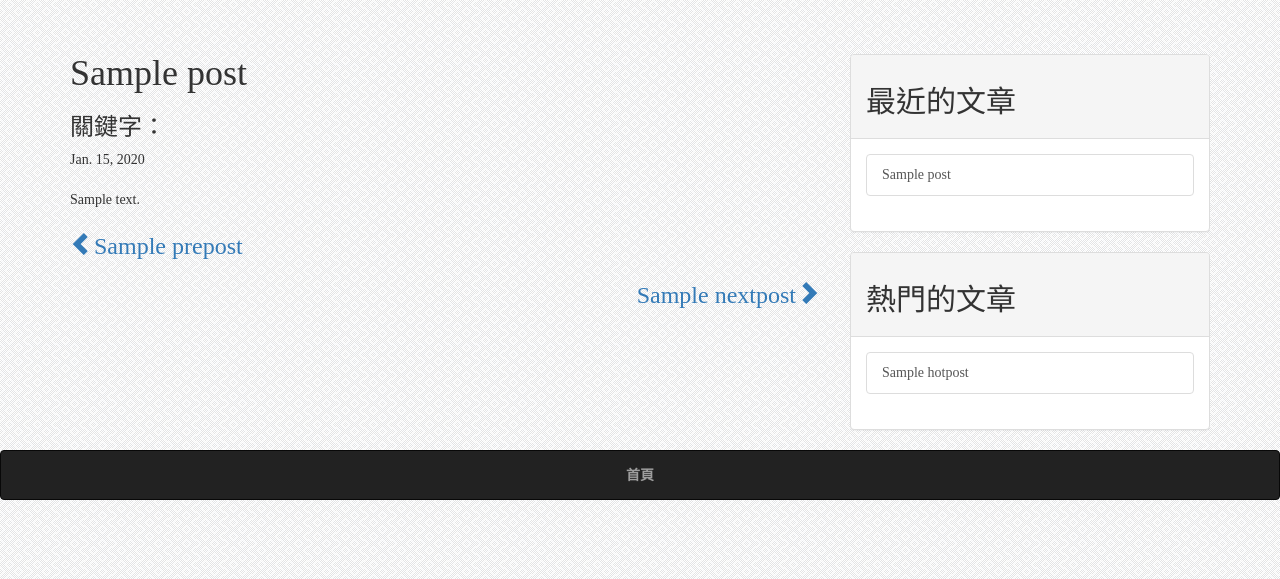
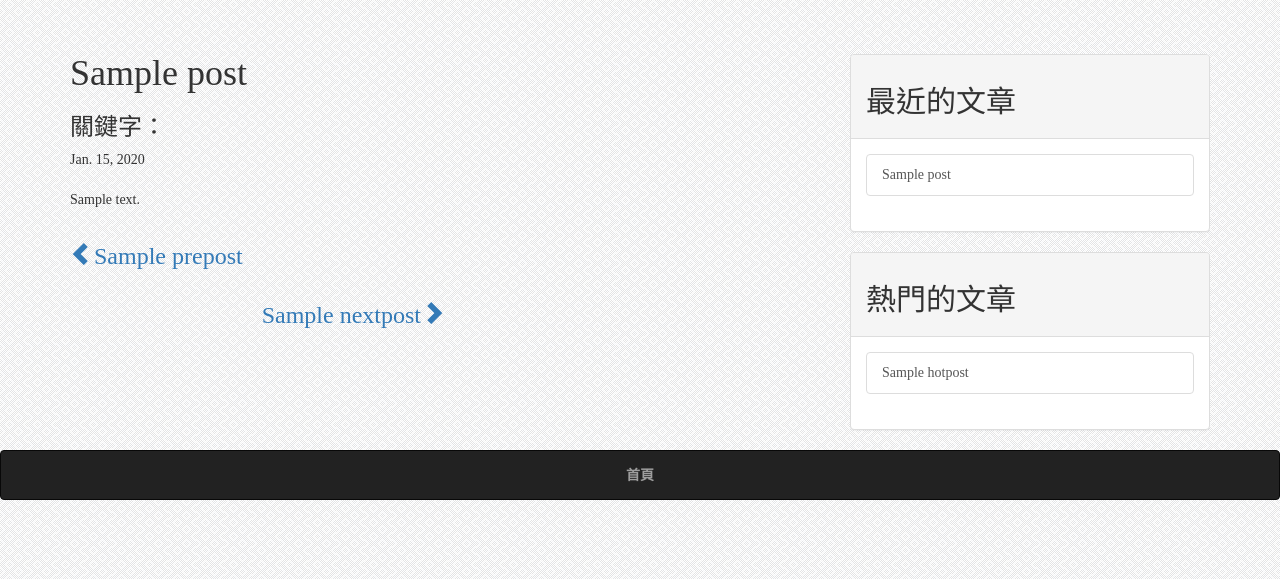
Before and after one commit to yuanping24/yuanping24-django, a Django app: template blog/templates/post.html in a window 1280 px wide. Shown: the part 51-630 px from the top of the page. Run offline with Django 3.2, Linux system fonts and the light colour scheme; the template is opened without the code that fills it: most values are stand-ins (such as "Sample title", 1, 10 or a date in 2020); some libraries are stand-ins or nearby versions.

Commit message:
update the 3rd articles

```diff
--- a/blog/templates/base.html
+++ b/blog/templates/base.html
@@ -28,10 +28,10 @@
       <h1>{% block headmessage %} {% endblock %}</h1>
       <p>{% block content %} {% endblock %}</p>
       {% if prepost %}
-        <a href="/blog/{{ prepost.slug }}/" style="text-align:left"><h3><span class="glyphicon glyphicon-chevron-left"></span>{{ prepost.title }}</h3></a>
+        <a href="/blog/{{ prepost.slug }}/" style="text-align:left;width:50%;display:inline-block;"><h3><span class="glyphicon glyphicon-chevron-left"></span>{{ prepost.title }}</h3></a>
       {% endif %}
       {% if nextpost %}
-        <a href="/blog/{{ nextpost.slug }}/" style="text-align:right"><h3>{{ nextpost.title }}<span class="glyphicon glyphicon-chevron-right"></span></h3></a>
+        <a href="/blog/{{ nextpost.slug }}/" style="text-align:right;width:50%;display:inline-block;"><h3>{{ nextpost.title }}<span class="glyphicon glyphicon-chevron-right"></span></h3></a>
       {% endif %}
     </div>
     <div class="col-sm-4"><br>
--- a/mysite/settings.py
+++ b/mysite/settings.py
@@ -79,7 +79,7 @@ WSGI_APPLICATION = 'mysite.wsgi.application'
 DATABASES = {
     'default': {
         'ENGINE': 'django.db.backends.postgresql',
-        'NAME': 'postgres',
+        'NAME': 'yuanping24',
         'USER': 'postgres',
         'PASSWORD': '123',
         'HOST': 'localhost',
```
Also changed, not shown: media/uploads/2019/04/20/admin-with-blog.png (added), media/uploads/2019/04/20/admin-with-blog_thumb.png (added), media/uploads/2019/04/20/install-psycopg2.png (added), media/uploads/2019/04/20/install-psycopg2_thumb.png (added), media/uploads/2019/04/20/makemigrations-migrate.png (added), media/uploads/2019/04/20/makemigrations-migrate_thumb.png (added), media/uploads/2019/04/20/migrate-createsuperuser.png (added), media/uploads/2019/04/20/migrate-createsuperuser_thumb.png (added), media/uploads/2019/04/20/postgresql-server-pgadmin.png (added), media/uploads/2019/04/20/postgresql-server-pgadmin_thumb.png (added), media/uploads/2019/04/20/postgresql-support-version.png (added), media/uploads/2019/04/20/postgresql-support-version_thumb.png (added).
